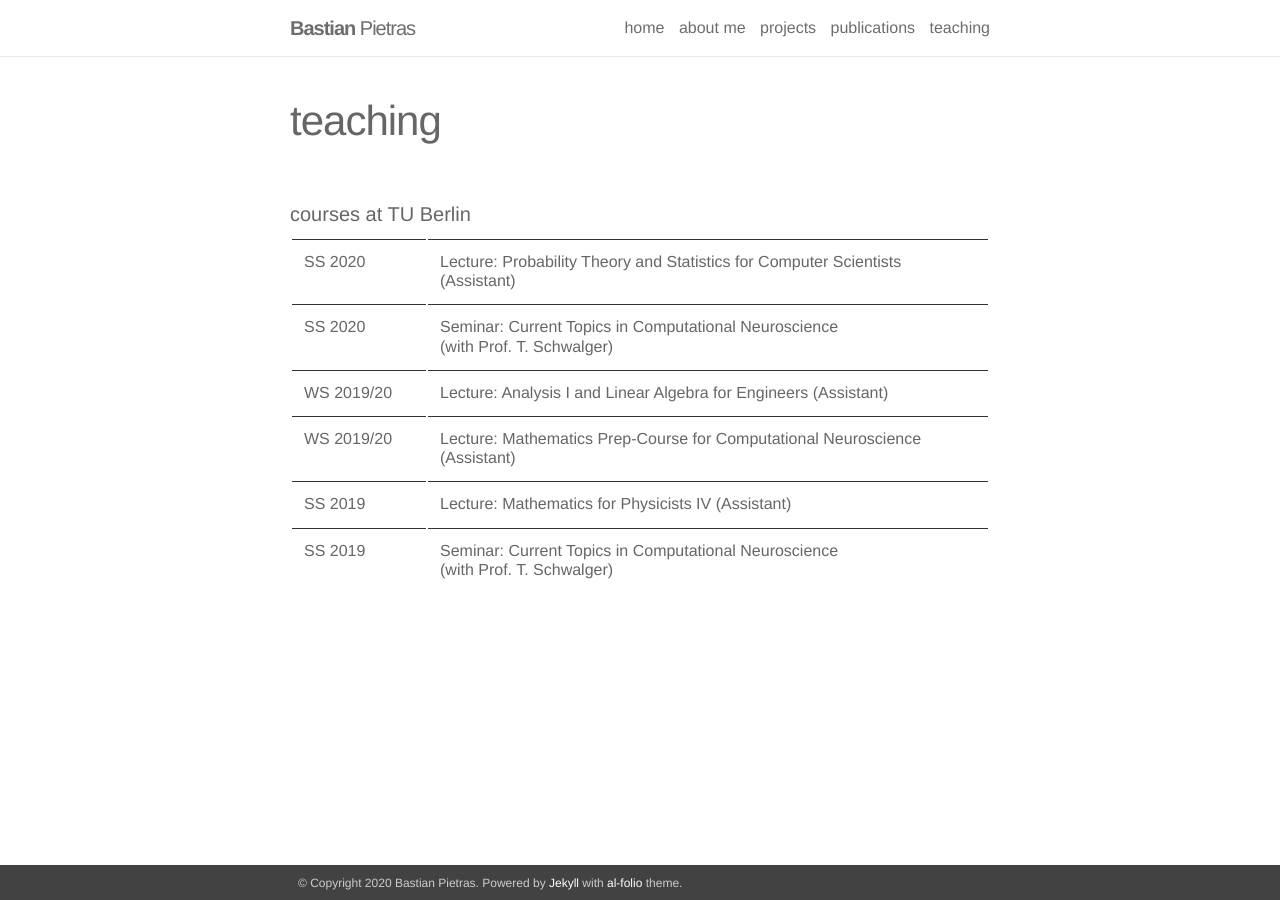
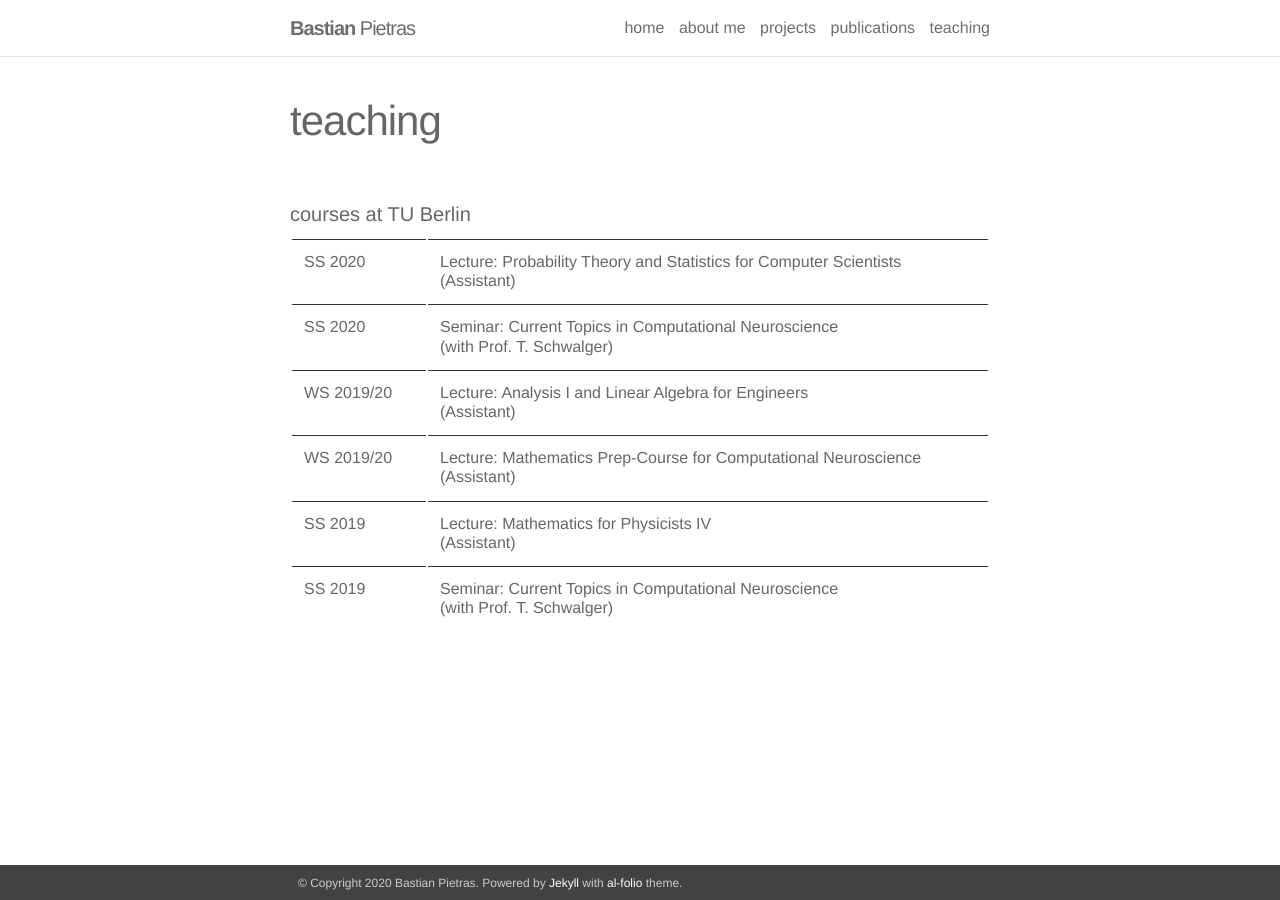
Before and after one commit to BastianPietras/bastianpietras.github.io, a Jekyll site: the page built from _pages/teaching.md, in a window 1280 px wide. Built offline with Jekyll 4.4.1, drawn with Linux system fonts in a browser that asks for light colours.

```diff
--- a/_pages/teaching.md
+++ b/_pages/teaching.md
@@ -8,7 +8,7 @@ title: teaching
 <table class="tg">
   <tr>
     <td style="width:110px"> SS 2020  </td>
-    <td>Lecture: Probability Theory and Statistics for Computer Scientists (Assistant)</td>
+    <td>Lecture: Probability Theory and Statistics for Computer Scientists <br>(Assistant)</td>
   </tr>
 
   <tr>
@@ -18,17 +18,17 @@ title: teaching
 
   <tr>
     <td> WS 2019/20  </td>
-    <td>Lecture: Analysis I and Linear Algebra for Engineers (Assistant)</td>
+    <td>Lecture: Analysis I and Linear Algebra for Engineers <br>(Assistant)</td>
   </tr>
 
   <tr>
     <td> WS 2019/20  </td>
-    <td>Lecture: Mathematics Prep-Course for Computational Neuroscience (Assistant)</td>
+    <td>Lecture: Mathematics Prep-Course for Computational Neuroscience <br>(Assistant)</td>
   </tr>
 
   <tr>
     <td> SS 2019  </td>
-    <td>Lecture: Mathematics for Physicists IV (Assistant)</td>
+    <td>Lecture: Mathematics for Physicists IV <br>(Assistant)</td>
   </tr>
 
   <tr>
```
